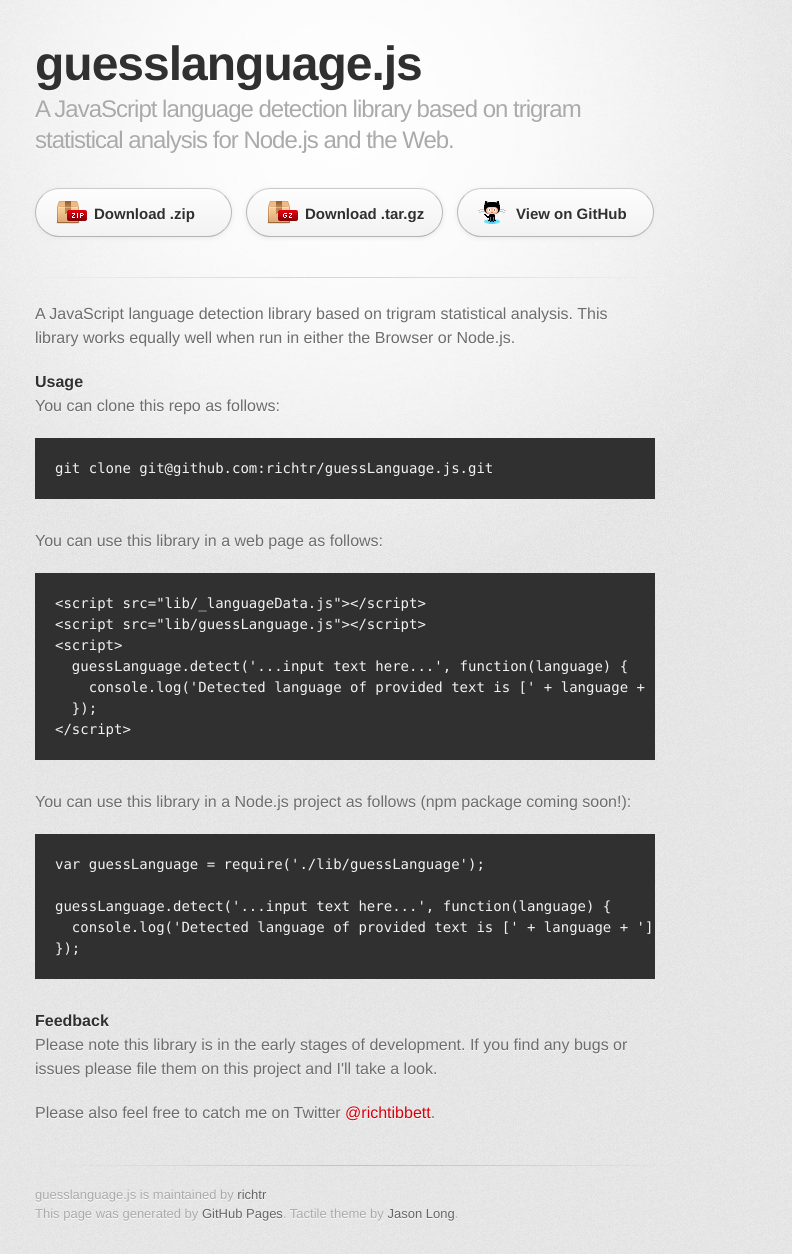
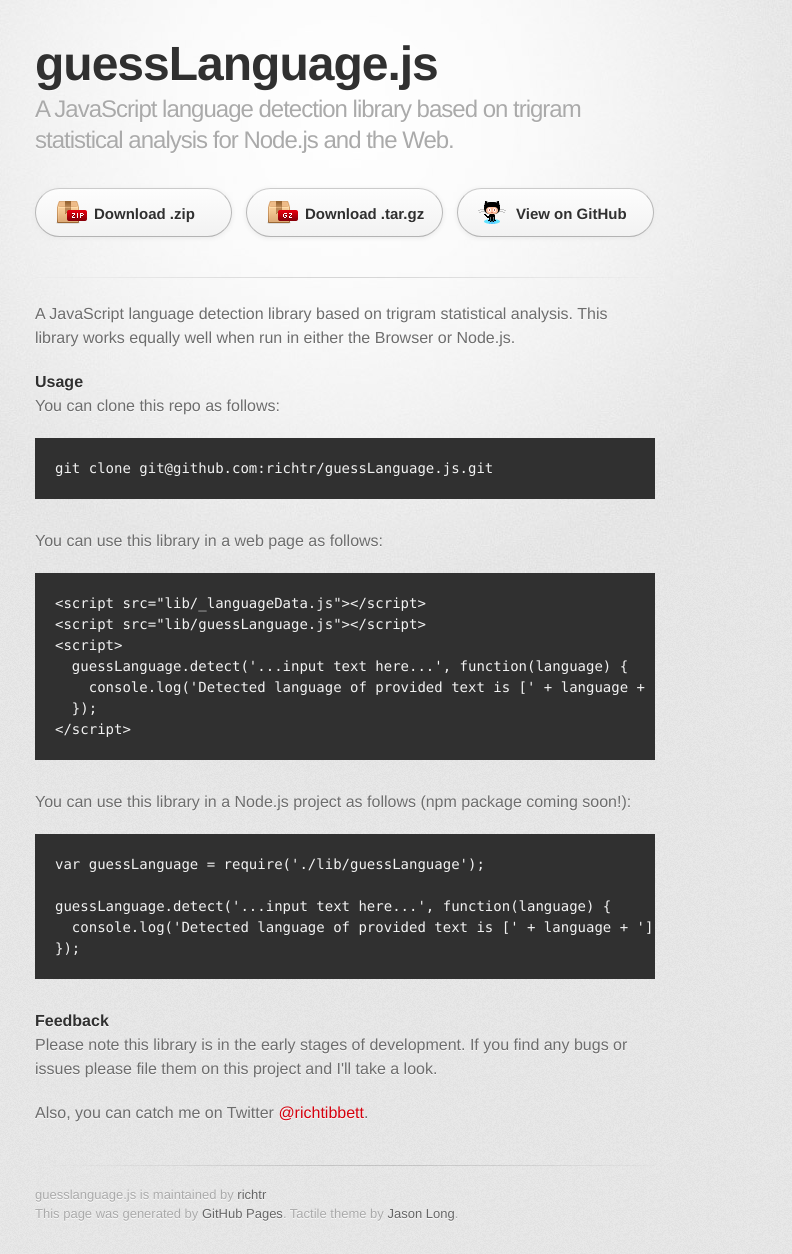
Before and after one commit to richtr/guessLanguage.js, a plain HTML site: page index.html in a window 1280 px wide. Shown: the whole page, without its empty margins (295-1087 px from the left). Drawn offline with Linux system fonts and the light colour scheme; a web font is replaced by a local one.

Commit message:
Fix name casing

```diff
--- a/index.html
+++ b/index.html
@@ -10,7 +10,7 @@
     <!--[if lt IE 9]>
     <script src="//html5shiv.googlecode.com/svn/trunk/html5.js"></script>
     <![endif]-->
-    <title>guesslanguage.js by richtr</title>
+    <title>guessLanguage.js by richtr</title>
   </head>
 
   <body>
@@ -18,7 +18,7 @@
       <div class="inner">
 
         <header>
-          <h1>guesslanguage.js</h1>
+          <h1>guessLanguage.js</h1>
           <h2>A JavaScript language detection library based on trigram statistical analysis for Node.js and the Web.</h2>
         </header>
 
@@ -64,7 +64,7 @@
 
 <p>Please note this library is in the early stages of development. If you find any bugs or issues please file them on this project and I'll take a look.</p>
 
-<p>Please also feel free to catch me on Twitter <a href="http://twitter.com/richtibbett/">@richtibbett</a>.</p>
+<p>Also, you can catch me on Twitter <a href="http://twitter.com/richtibbett/">@richtibbett</a>.</p>
         </section>
 
         <footer>
```
